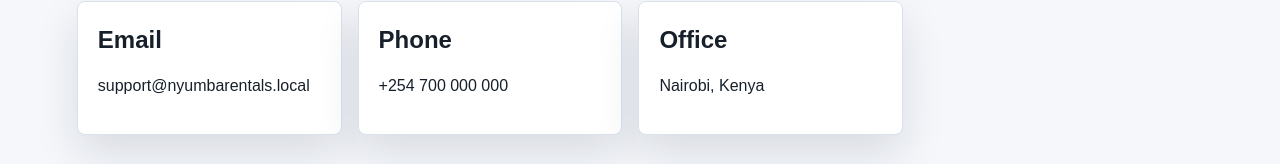
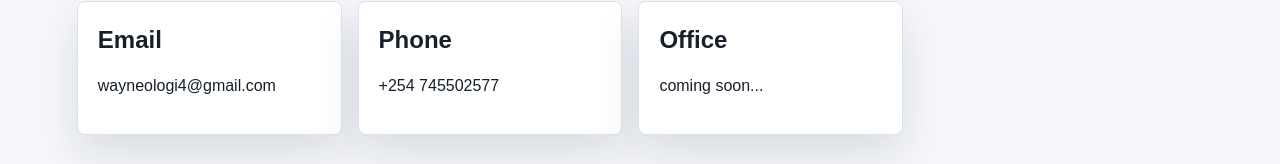
Before and after one commit to WayneHunter09/house-rental-system, a plain HTML site: page frontend/contacts.html in a window 1280 px wide. Shown: the part 317-481 px from the top of the page. Drawn offline with Linux system fonts and the light colour scheme.

Commit message:
Update contact page details

```diff
--- a/frontend/contacts.html
+++ b/frontend/contacts.html
@@ -26,15 +26,15 @@
       <div class="contact-grid">
         <article class="panel">
           <h2>Email</h2>
-          <p>support@nyumbarentals.local</p>
+          <p>wayneologi4@gmail.com</p>
         </article>
         <article class="panel">
           <h2>Phone</h2>
-          <p>+254 700 000 000</p>
+          <p>+254 745502577</p>
         </article>
         <article class="panel">
           <h2>Office</h2>
-          <p>Nairobi, Kenya</p>
+          <p>coming soon...</p>
         </article>
       </div>
     </section>
```
